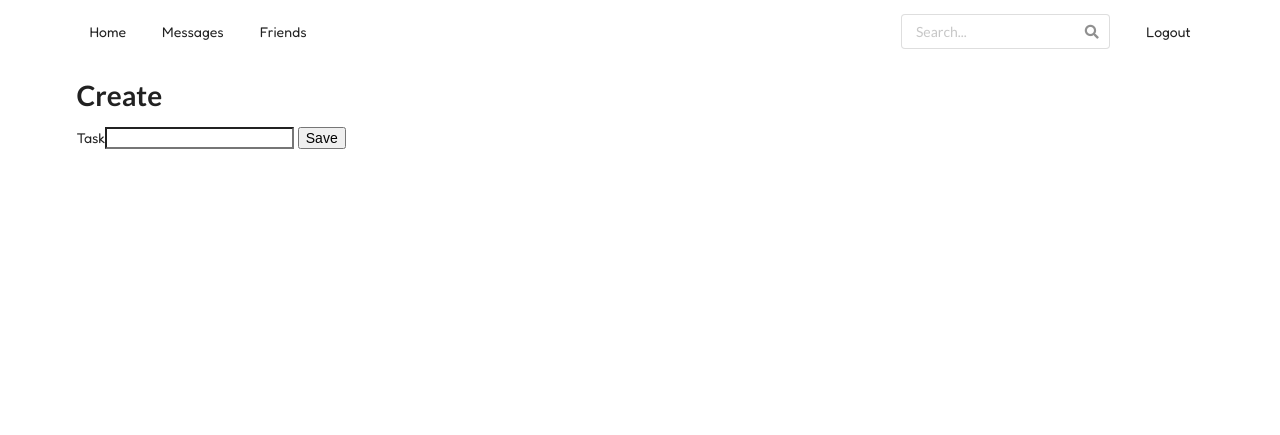
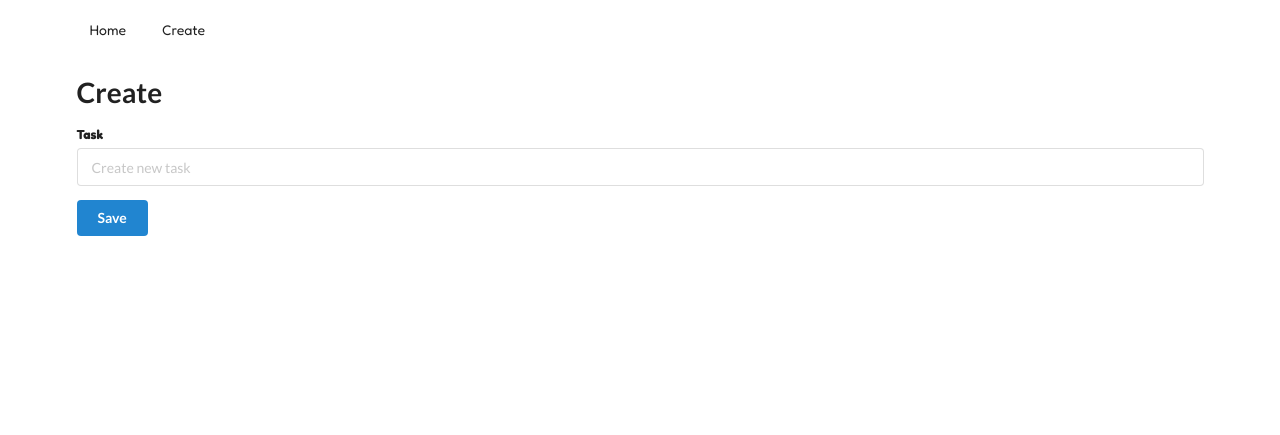
Before and after one commit to whdev36/flask-todo, a Flask app: page /create in a window 1280 px wide. Shown: the top 435 px of the page. Run offline with Flask 3, Linux system fonts and the light colour scheme; some libraries are stand-ins or nearby versions.

Commit message:
create and update

```diff
--- a/app/templates/create.html
+++ b/app/templates/create.html
@@ -4,9 +4,12 @@
 
 {% block content %}
     <h1>Create</h1>
-    <form method="post">
+    <form method="post" class="ui form">
         {{ form.hidden_tag() }}
-        {{ form.task.label }}{{ form.task(size=20) }}
-        {{ form.submit() }}
+        <div class="field">
+            {{ form.task.label }}
+            {{ form.task(placeholder='Create new task') }}
+        </div>
+        {{ form.submit(class='ui button primary') }}
     </form>
 {% endblock %}
--- a/app/templates/navbar.html
+++ b/app/templates/navbar.html
@@ -1,22 +1,8 @@
 <div class="ui secondary menu" style="margin-top: 10px;">
-    <a class="item">
+    <a class="item" href="{{ url_for('views.home') }}">
         Home
     </a>
-    <a class="item">
-        Messages
+    <a class="item" href="{{ url_for('views.create') }}">
+        Create
     </a>
-    <a class="item">
-        Friends
-    </a>
-    <div class="right menu">
-        <div class="item">
-            <div class="ui icon input">
-                <input type="text" placeholder="Search...">
-                <i class="search link icon"></i>
-            </div>
-        </div>
-        <a class="ui item">
-            Logout
-        </a>
-    </div>
 </div>
```
Also changed, not shown: app/templates/update.html (+6 -3 lines), instance/todo.db.
